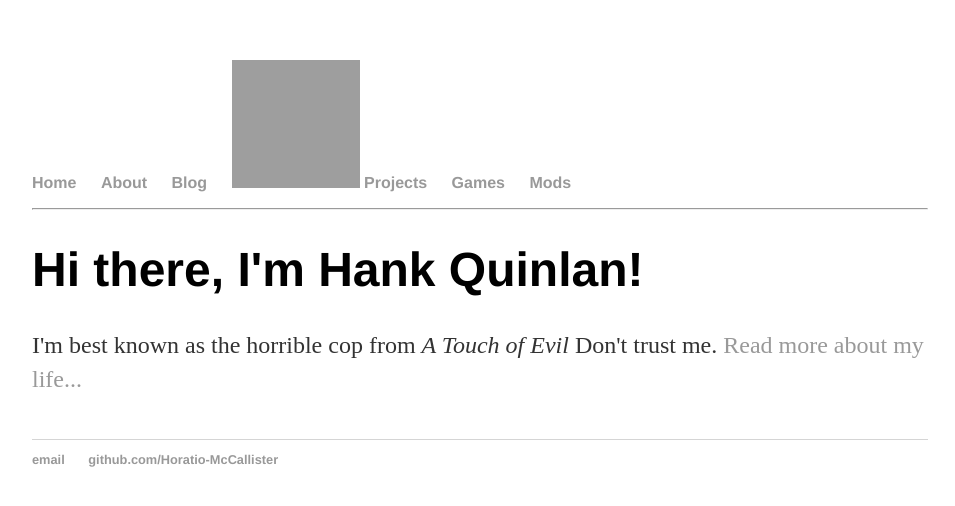
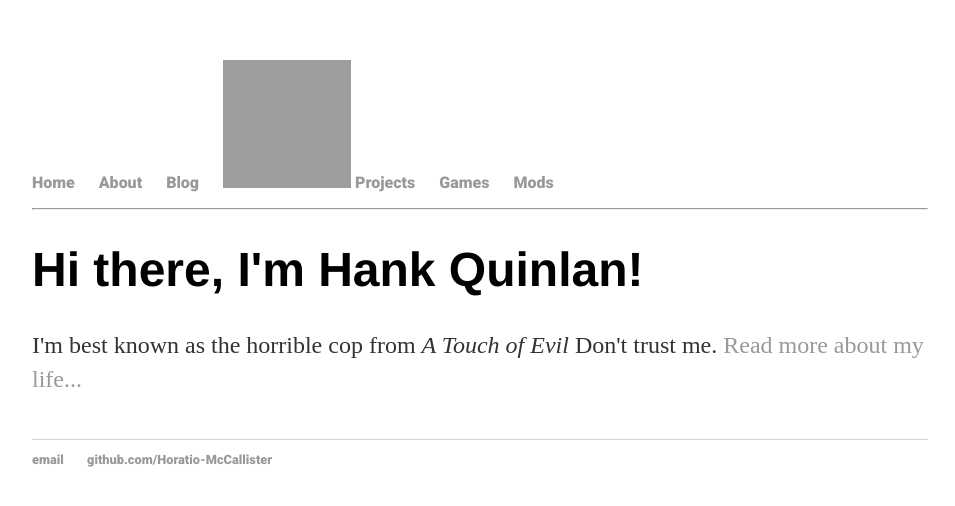
Before and after one commit to Horatio-McCallister/Horatio-McCallister.github.io, a Jekyll site: the page built from index.html, in a window 1280 px wide. Shown: the top 506 px of the page, without its empty margins (160-1115 px from the left). Built offline with Jekyll 4.4.1, drawn with Linux system fonts in a browser that asks for light colours; the list of posts is cut into pages by our own code; grey boxes are pictures that could not be loaded.

Commit message:
Update main.css

```diff
--- a/css/main.css
+++ b/css/main.css
@@ -3,7 +3,7 @@ body {
     width: 70%;
 }
 nav ul, footer ul {
-    font-family:'Helvetica', 'Arial', 'Sans-Serif';
+    font-family: 'Roboto', sans-serif;
     padding: 0px;
     list-style: none;
     font-weight: bold;
```
